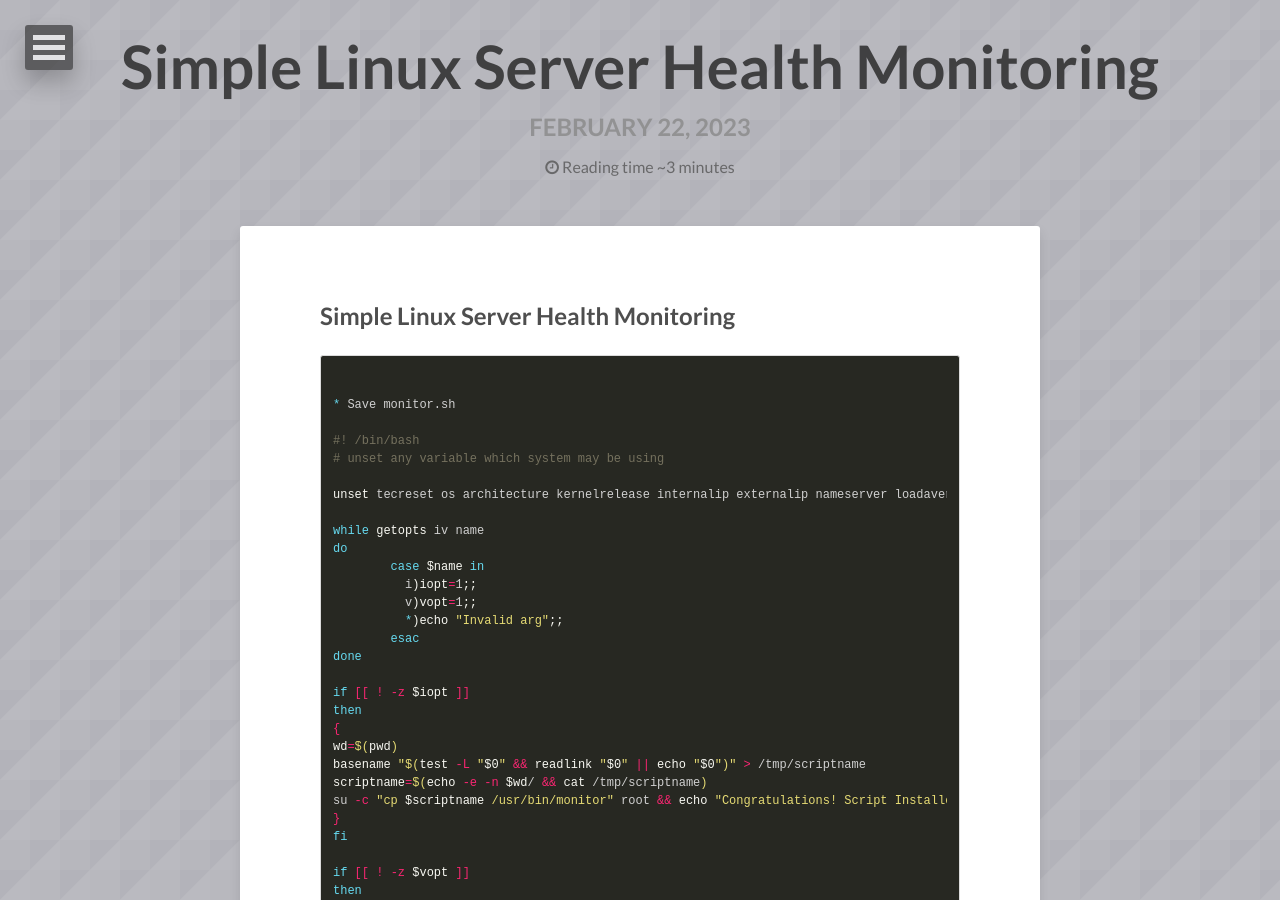
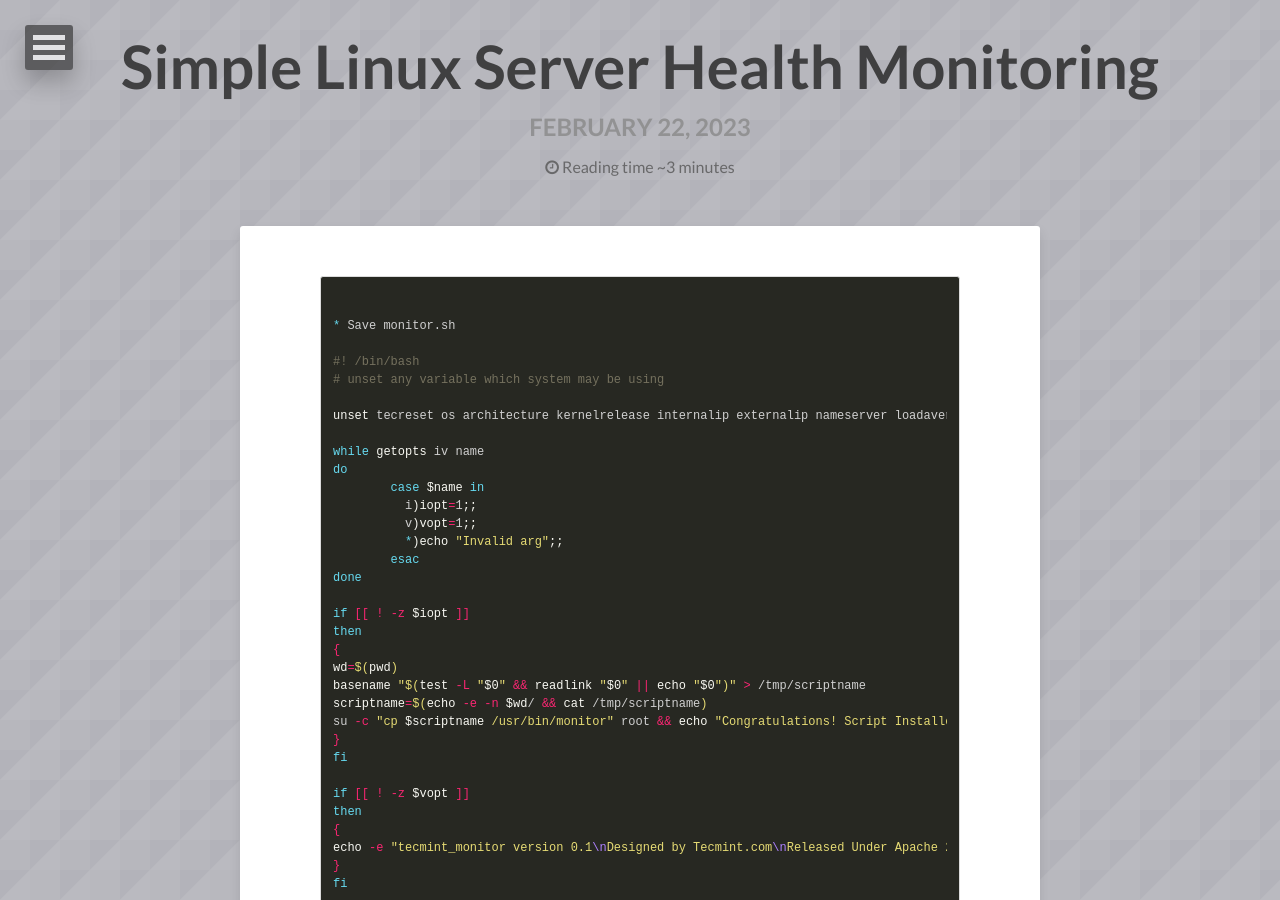
Before and after one commit to danigunawan/danigunawan.github.io, a Jekyll site: the page built from _posts/2023-02-22-simple-linux-server-health-monitoring.md, in a window 1280 px wide and 900 px high. Built offline with Jekyll 4.4.1, drawn with Linux system fonts in a browser that asks for light colours; nearby versions of some CDN libraries; comment, search, counter and statistics services are not loaded.

Commit message:
[ADD POSTING]

```diff
--- a/_posts/2023-02-22-simple-linux-server-health-monitoring.md
+++ b/_posts/2023-02-22-simple-linux-server-health-monitoring.md
@@ -11,8 +11,6 @@ comments: true
 share: true
 date: 2023-02-22T17:00:28+07:00
 ---
-
-## Simple Linux Server Health Monitoring
 
 {% highlight bash %}
 * Save monitor.sh
```
